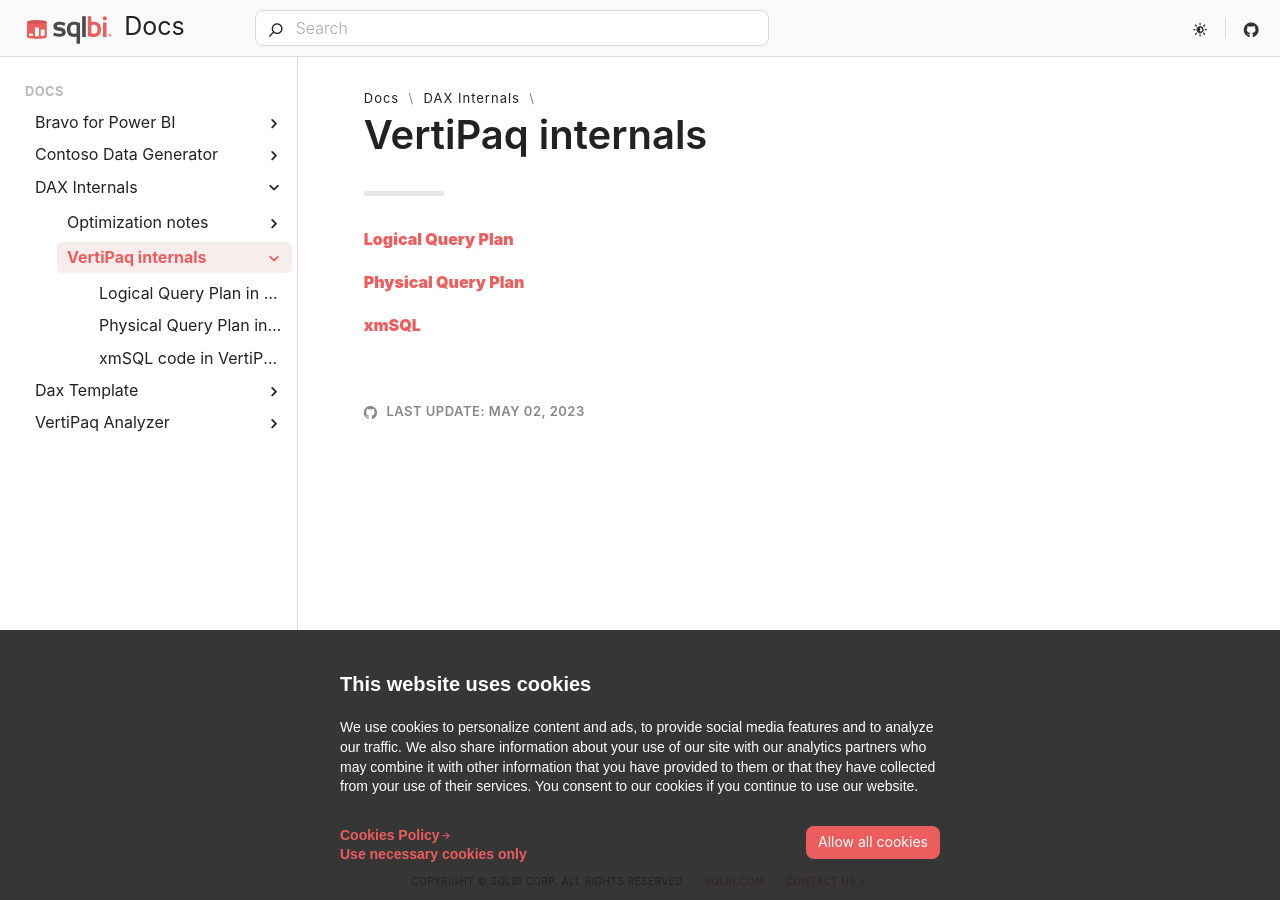
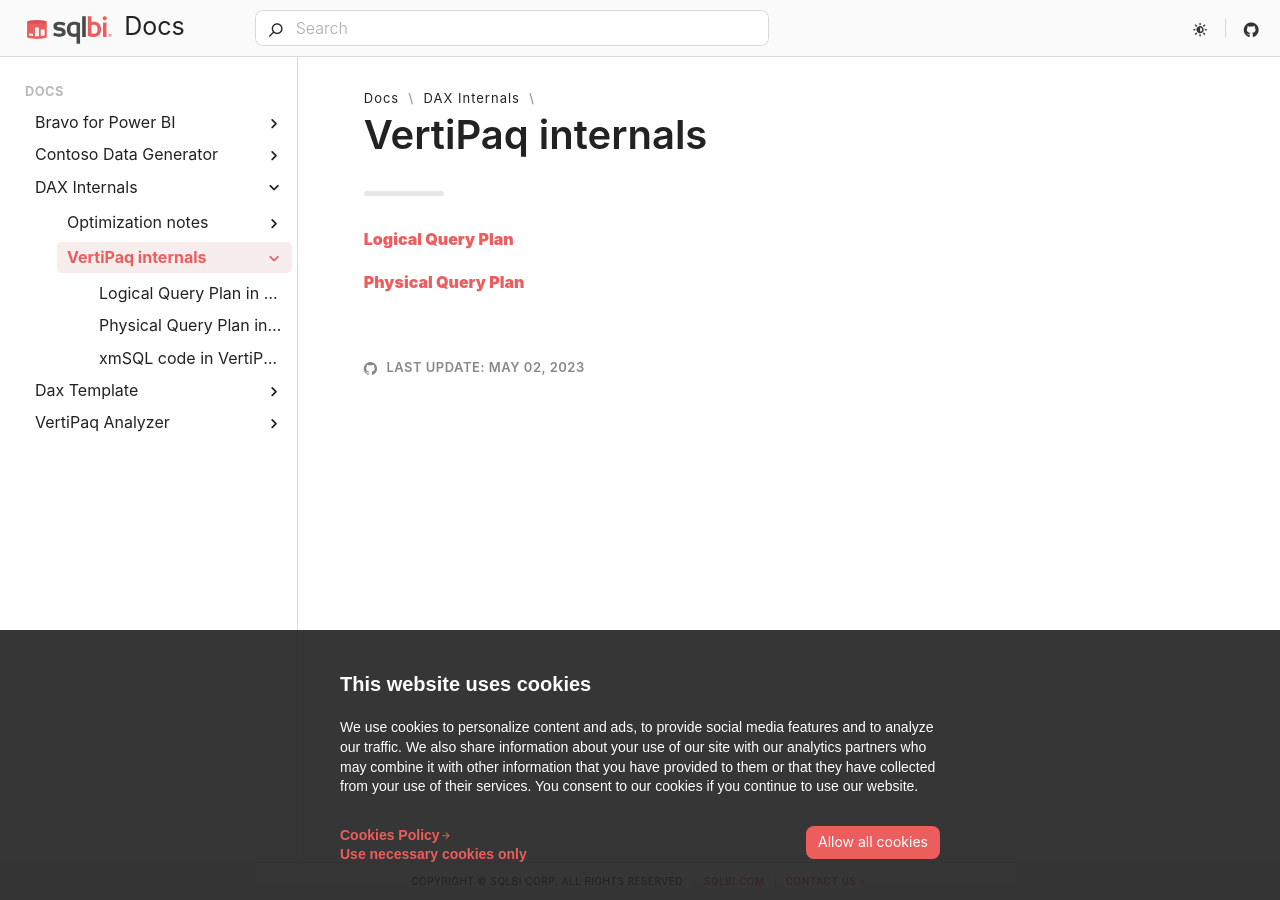
Before and after one commit to sql-bi/docs, a Jekyll site: the page built from _docs/dax-internals/vertipaq/index.md, in a window 1280 px wide. Built offline with Jekyll 4.4.1, drawn with Linux system fonts in a browser that asks for light colours; cached includes are drawn as plain includes; some web fonts are replaced.

Commit message:
Removed xmSQL index (not ready yet)

```diff
--- a/_docs/dax-internals/vertipaq/index.md
+++ b/_docs/dax-internals/vertipaq/index.md
@@ -8,5 +8,3 @@
 [**Logical Query Plan**](logical-query-plan.md)
 
 [**Physical Query Plan**](physical-query-plan.md)
-
-[**xmSQL**](xmSQL.md)
```
